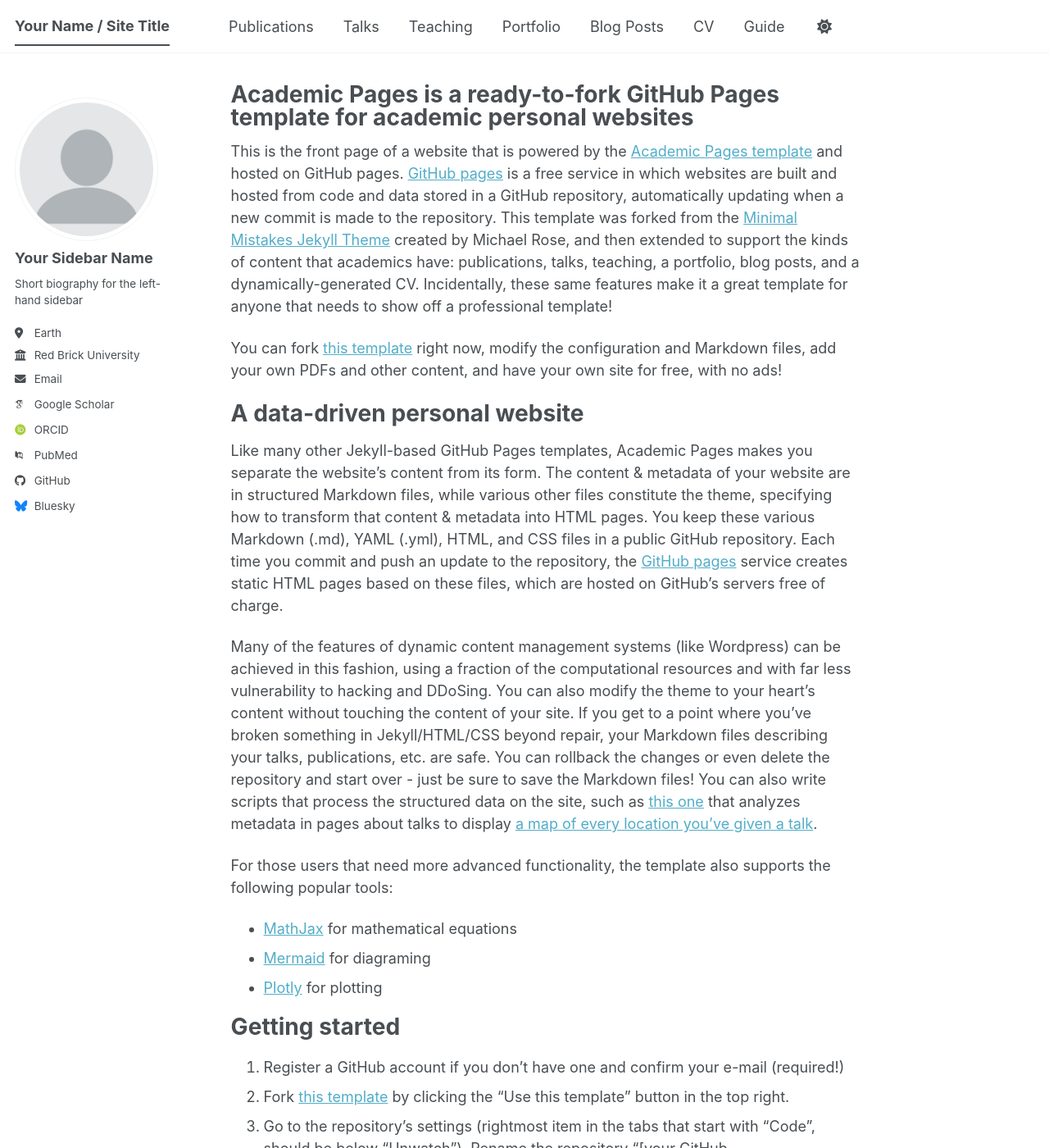
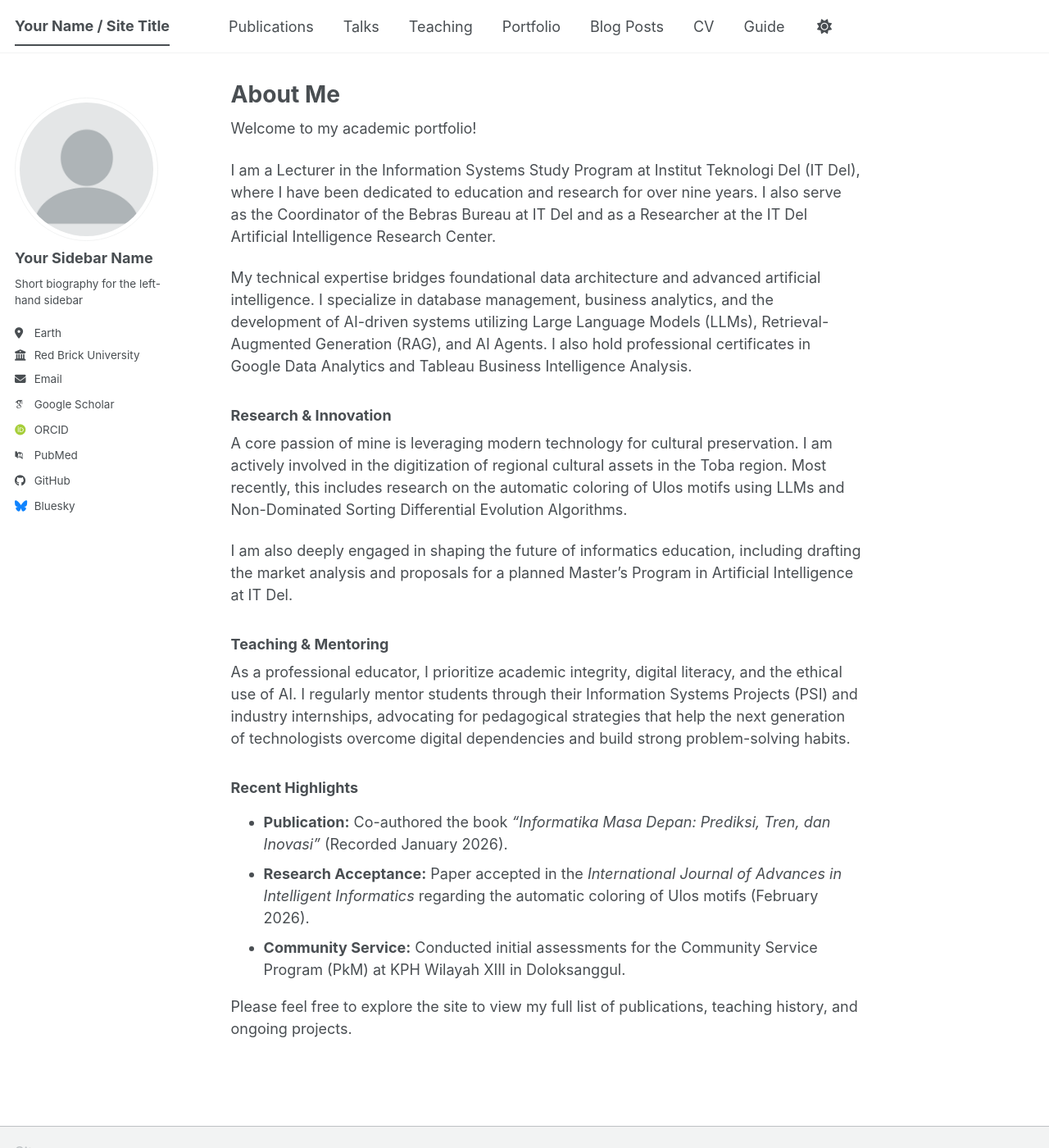
Before and after one commit to exemuel/exemuel.github.io, a Jekyll site: the page built from _pages/about.md, in a window 1280 px wide and 1400 px high. Shown: the whole window at 82% size. Built offline with Jekyll 4.4.1, drawn with Linux system fonts in a browser that asks for light colours; some web fonts are replaced; a script bundle is joined from its source files by our own code; library files that are not in the unit come from our copies; some of the changed text lies outside the part shown.

Commit message:
Update about.md

```diff
--- a/_pages/about.md
+++ b/_pages/about.md
@@ -1,56 +1,29 @@
 ---
 permalink: /
-title: "Academic Pages is a ready-to-fork GitHub Pages template for academic personal websites"
+title: "About Me"
 author_profile: true
 redirect_from:
   - /about/
   - /about.html
 ---
 
-This is the front page of a website that is powered by the [Academic Pages template](https://github.com/academicpages/academicpages.github.io) and hosted on GitHub pages. [GitHub pages](https://pages.github.com) is a free service in which websites are built and hosted from code and data stored in a GitHub repository, automatically updating when a new commit is made to the repository. This template was forked from the [Minimal Mistakes Jekyll Theme](https://mmistakes.github.io/minimal-mistakes/) created by Michael Rose, and then extended to support the kinds of content that academics have: publications, talks, teaching, a portfolio, blog posts, and a dynamically-generated CV. Incidentally, these same features make it a great template for anyone that needs to show off a professional template!
+Welcome to my academic portfolio!
 
- You can fork [this template](https://github.com/academicpages/academicpages.github.io) right now, modify the configuration and Markdown files, add your own PDFs and other content, and have your own site for free, with no ads!
+I am a Lecturer in the Information Systems Study Program at Institut Teknologi Del (IT Del), where I have been dedicated to education and research for over nine years. I also serve as the Coordinator of the Bebras Bureau at IT Del and as a Researcher at the IT Del Artificial Intelligence Research Center.
 
-A data-driven personal website
-======
-Like many other Jekyll-based GitHub Pages templates, Academic Pages makes you separate the website's content from its form. The content & metadata of your website are in structured Markdown files, while various other files constitute the theme, specifying how to transform that content & metadata into HTML pages. You keep these various Markdown (.md), YAML (.yml), HTML, and CSS files in a public GitHub repository. Each time you commit and push an update to the repository, the [GitHub pages](https://pages.github.com/) service creates static HTML pages based on these files, which are hosted on GitHub's servers free of charge.
+My technical expertise bridges foundational data architecture and advanced artificial intelligence. I specialize in database management, business analytics, and the development of AI-driven systems utilizing Large Language Models (LLMs), Retrieval-Augmented Generation (RAG), and AI Agents. I also hold professional certificates in Google Data Analytics and Tableau Business Intelligence Analysis.
 
-Many of the features of dynamic content management systems (like Wordpress) can be achieved in this fashion, using a fraction of the computational resources and with far less vulnerability to hacking and DDoSing. You can also modify the theme to your heart's content without touching the content of your site. If you get to a point where you've broken something in Jekyll/HTML/CSS beyond repair, your Markdown files describing your talks, publications, etc. are safe. You can rollback the changes or even delete the repository and start over - just be sure to save the Markdown files! You can also write scripts that process the structured data on the site, such as [this one](https://github.com/academicpages/academicpages.github.io/blob/master/talkmap.ipynb) that analyzes metadata in pages about talks to display [a map of every location you've given a talk](https://academicpages.github.io/talkmap.html).
+### Research & Innovation
+A core passion of mine is leveraging modern technology for cultural preservation. I am actively involved in the digitization of regional cultural assets in the Toba region. Most recently, this includes research on the automatic coloring of Ulos motifs using LLMs and Non-Dominated Sorting Differential Evolution Algorithms.
 
-For those users that need more advanced functionality, the template also supports the following popular tools:
-- [MathJax](https://www.mathjax.org/) for mathematical equations
-- [Mermaid](https://mermaid.js.org/) for diagraming
-- [Plotly](https://plotly.com/javascript/) for plotting
+I am also deeply engaged in shaping the future of informatics education, including drafting the market analysis and proposals for a planned Master’s Program in Artificial Intelligence at IT Del.
 
-Getting started
-======
-1. Register a GitHub account if you don't have one and confirm your e-mail (required!)
-1. Fork [this template](https://github.com/academicpages/academicpages.github.io) by clicking the "Use this template" button in the top right.
-1. Go to the repository's settings (rightmost item in the tabs that start with "Code", should be below "Unwatch"). Rename the repository "[your GitHub username].github.io", which will also be your website's URL.
-1. Set site-wide configuration and create content & metadata (see below -- also see [this set of diffs](https://archive.is/3TPas) showing what files were changed to set up [an example site](https://getorg-testacct.github.io) for a user with the username "getorg-testacct")
-1. Upload any files (like PDFs, .zip files, etc.) to the files/ directory. They will appear at https://[your GitHub username].github.io/files/example.pdf.
-1. Check status by going to the repository settings, in the "GitHub pages" section
+### Teaching & Mentoring
+As a professional educator, I prioritize academic integrity, digital literacy, and the ethical use of AI. I regularly mentor students through their Information Systems Projects (PSI) and industry internships, advocating for pedagogical strategies that help the next generation of technologists overcome digital dependencies and build strong problem-solving habits.
 
-Site-wide configuration
-------
-The main configuration file for the site is in the base directory in [_config.yml](https://github.com/academicpages/academicpages.github.io/blob/master/_config.yml), which defines the content in the sidebars and other site-wide features. You will need to replace the default variables with ones about yourself and your site's github repository. The configuration file for the top menu is in [_data/navigation.yml](https://github.com/academicpages/academicpages.github.io/blob/master/_data/navigation.yml). For example, if you don't have a portfolio or blog posts, you can remove those items from that navigation.yml file to remove them from the header.
+### Recent Highlights
+* **Publication:** Co-authored the book *"Informatika Masa Depan: Prediksi, Tren, dan Inovasi"* (Recorded January 2026).
+* **Research Acceptance:** Paper accepted in the *International Journal of Advances in Intelligent Informatics* regarding the automatic coloring of Ulos motifs (February 2026).
+* **Community Service:** Conducted initial assessments for the Community Service Program (PkM) at KPH Wilayah XIII in Doloksanggul.
 
-Create content & metadata
-------
-For site content, there is one Markdown file for each type of content, which are stored in directories like _publications, _talks, _posts, _teaching, or _pages. For example, each talk is a Markdown file in the [_talks directory](https://github.com/academicpages/academicpages.github.io/tree/master/_talks). At the top of each Markdown file is structured data in YAML about the talk, which the theme will parse to do lots of cool stuff. The same structured data about a talk is used to generate the list of talks on the [Talks page](https://academicpages.github.io/talks), each [individual page](https://academicpages.github.io/talks/2012-03-01-talk-1) for specific talks, the talks section for the [CV page](https://academicpages.github.io/cv), and the [map of places you've given a talk](https://academicpages.github.io/talkmap.html) (if you run this [python file](https://github.com/academicpages/academicpages.github.io/blob/master/talkmap.py) or [Jupyter notebook](https://github.com/academicpages/academicpages.github.io/blob/master/talkmap.ipynb), which creates the HTML for the map based on the contents of the _talks directory).
-
-**Markdown generator**
-
-The repository includes [a set of Jupyter notebooks](https://github.com/academicpages/academicpages.github.io/tree/master/markdown_generator
-) that converts a CSV containing structured data about talks or presentations into individual Markdown files that will be properly formatted for the Academic Pages template. The sample CSVs in that directory are the ones I used to create my own personal website at stuartgeiger.com. My usual workflow is that I keep a spreadsheet of my publications and talks, then run the code in these notebooks to generate the Markdown files, then commit and push them to the GitHub repository.
-
-How to edit your site's GitHub repository
-------
-Many people use a git client to create files on their local computer and then push them to GitHub's servers. If you are not familiar with git, you can directly edit these configuration and Markdown files directly in the github.com interface. Navigate to a file (like [this one](https://github.com/academicpages/academicpages.github.io/blob/master/_talks/2012-03-01-talk-1.md) and click the pencil icon in the top right of the content preview (to the right of the "Raw | Blame | History" buttons). You can delete a file by clicking the trashcan icon to the right of the pencil icon. You can also create new files or upload files by navigating to a directory and clicking the "Create new file" or "Upload files" buttons.
-
-Example: editing a Markdown file for a talk
-![Editing a Markdown file for a talk](/images/editing-talk.png)
-
-For more info
-------
-More info about configuring Academic Pages can be found in [the guide](https://academicpages.github.io/markdown/), the [growing wiki](https://github.com/academicpages/academicpages.github.io/wiki), and you can always [ask a question on GitHub](https://github.com/academicpages/academicpages.github.io/discussions). The [guides for the Minimal Mistakes theme](https://mmistakes.github.io/minimal-mistakes/docs/configuration/) (which this theme was forked from) might also be helpful.
+Please feel free to explore the site to view my full list of publications, teaching history, and ongoing projects.
```
